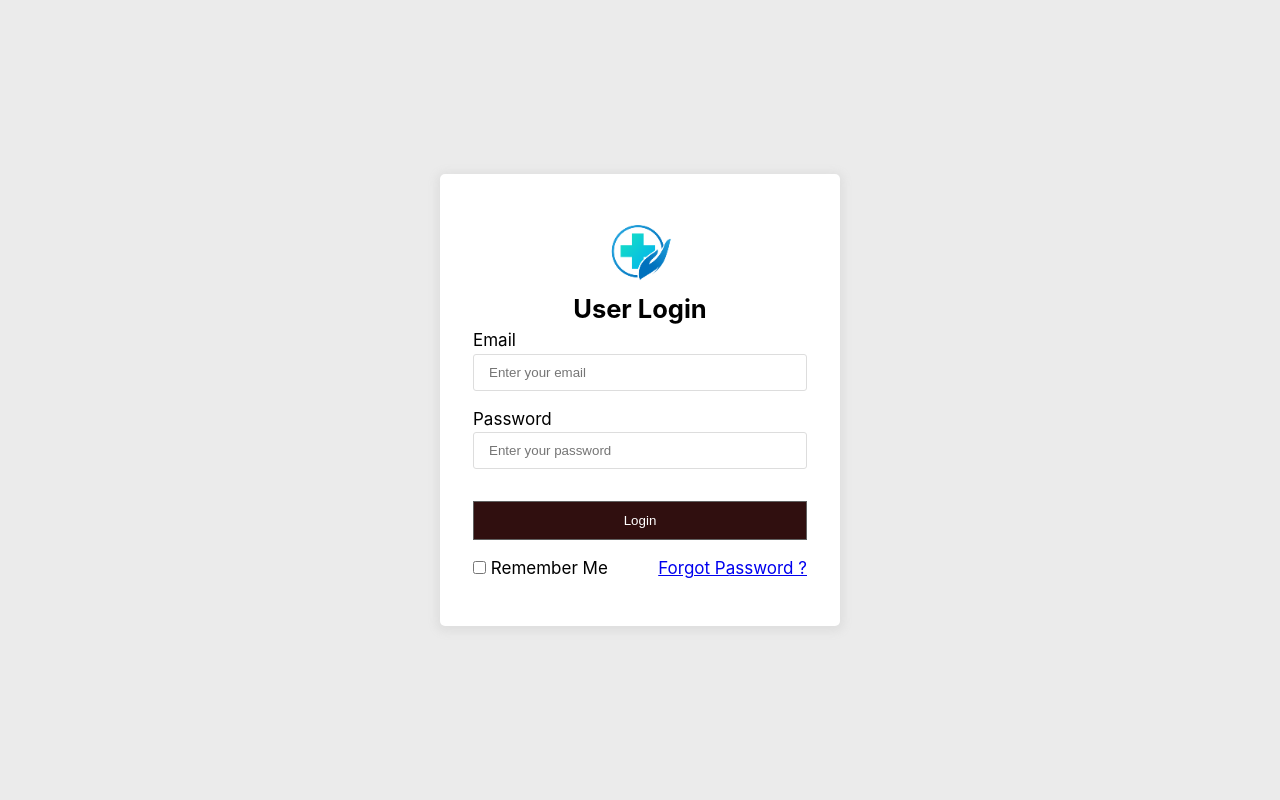
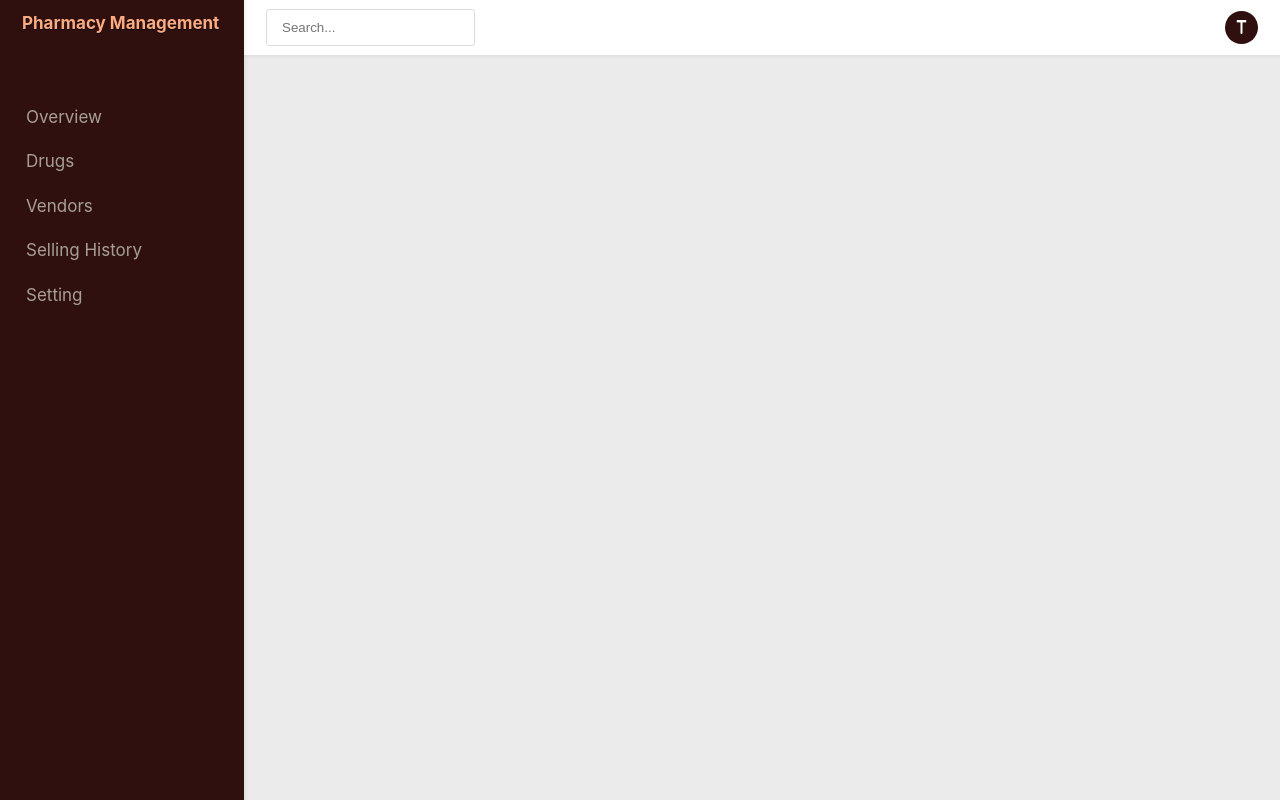
Before and after one commit to ramzanroni/pharmacy-management-vuejs, a Vue app: page /dashboard in a window 1280 px wide. Built offline with nearby package versions, Linux system fonts and the light colour scheme.

Commit message:
login system ,vue router , dashboard

```diff
--- a/package.json
+++ b/package.json
@@ -9,8 +9,10 @@
     "preview": "vite preview"
   },
   "dependencies": {
+    "axios": "^1.6.1",
     "mitt": "^1.0.1",
-    "vue": "^3.3.4"
+    "vue": "^3.3.4",
+    "vue-router": "^4.2.5"
   },
   "devDependencies": {
     "@vitejs/plugin-vue": "^4.2.3",
--- a/src/App.vue
+++ b/src/App.vue
@@ -1,16 +1,14 @@
 <template>
-  <login />
+  <router-view></router-view>
     <TransitionGroup name="list" tag="div" class="toasts">
       <Toast v-for="(toast,i) in toasts" :key="i" :toastType="toast.type" :message="toast.message"></Toast>
   </TransitionGroup>
 </template>
 <script>
-import Login from './components/Login.vue';
 import Toast from './components/Toast.vue';
 export default {
   name: 'App',
   components: {
-    Login,
     Toast
   },
   data(){
--- /dev/null
+++ b/src/components/TheButton.vue
@@ -0,0 +1,84 @@
+<template>
+    <div class="the-button" :class="{ 'the-button--block': block }">
+        <button>
+            <slot></slot>
+        </button>
+        <div class="the-button__loading" v-if="loading">
+            <img src="/img/spinner.gif" alt="">
+        </div>
+    </div>
+</template>
+<script>
+export default {
+    name: 'TheButton',
+    props: {
+        loading: {
+            type: Boolean,
+            default: false
+        },
+        block: {
+            type: Boolean,
+            default: false
+        }
+    }
+}
+</script>
+<style>
+.the-button {
+    position: relative;
+    display: inline-block;
+}
+
+.the-button button {
+    padding: 9px 22px;
+    font-size: 15px;
+    background-color: var(--brand-color);
+    border: 1px solid var(--brand-color);
+    color: #fff;
+    cursor: pointer;
+    box-shadow: 0 2px 2px 1px #afafaf;
+    border-radius: 3px;
+    opacity: 0.9;
+}
+
+.the-button button:hover {
+    opacity: 1;
+    color: #ffdac8;
+    box-shadow: 0 2px 3px 2px #afafaf;
+}
+
+.the-button--block {
+    width: 100%;
+}
+
+.the-button__loading {
+    position: absolute;
+    top: 0;
+    left: 0;
+    right: 0;
+    bottom: 0;
+    z-index: 9;
+    display: flex;
+    justify-content: center;
+    align-items: center;
+    background-color: rgb(48, 15, 15);
+}
+
+.the-button button {
+    width: 100%;
+}
+
+.the-button__loading img {
+    width: 25px;
+}
+
+.the-button--gray button {
+    background-color: #707070;
+    border-color: #707070;
+}
+
+.the-button--gray button:hover {
+    background-color: #4d4d4d;
+    border-color: #4d4d4d;
+}
+</style>
--- /dev/null
+++ b/src/components/TheHeader.vue
@@ -0,0 +1,143 @@
+<template>
+
+<div class="the-header">
+    <div>
+        <input type="text" class="the-header__search" placeholder="Search...">
+    </div>
+    <div class="avatar-wrapper">
+        <div class="avatar">
+            T
+        </div>
+    </div>
+</div>
+</template>
+
+<script>
+export default{
+    name:'TheHeader'
+}
+</script>
+<style>
+.the-header {
+  padding: 9px 22px;
+  display: flex;
+  justify-content: space-between;
+  align-items: center;
+  flex: 1;
+}
+
+.the-header__search {
+  width: 555px;
+}
+
+.the-header a {
+  color: rgb(233, 168, 27);
+}
+
+.avatar-wrapper {
+  position: relative;
+}
+
+.avatar {
+  width: 33px;
+  height: 33px;
+  background-color: var(--brand-color);
+  border-radius: 33px;
+  display: flex;
+  justify-content: center;
+  align-items: center;
+  color: #fff;
+  cursor: pointer;
+}
+
+.avatar__overflow {
+  position: absolute;
+  right: -8px;
+  top: 50px;
+  width: 186px;
+  background: #fff;
+  box-shadow: 0px 8px 6px 4px rgb(0 0 0 / 20%);
+  min-height: 111px;
+  z-index: 9999;
+  border-radius: 0 0 3px 3px;
+}
+
+.avatar__overflow a {
+  text-decoration: none;
+}
+
+.avatar__overflow-title {
+  padding: 3px 9px;
+  background-color: #ffecec;
+  text-align: center;
+}
+
+.avatar__overflow-link {
+  width: 100%;
+  cursor: pointer;
+  padding: 5px 15px;
+  font-size: 16px;
+  color: #000;
+}
+
+.avatar__overflow-link:hover {
+  background-color: rgb(241, 241, 241);
+}
+
+.search-results {
+  background-color: #fff;
+  position: absolute;
+  left: 0;
+  top: 46px;
+  min-height: 111px;
+  max-height: 366px;
+  box-shadow: 0 16px 11px 5px rgb(0 0 0 / 20%);
+  width: 555px;
+  border-radius: 0 0 5px 5px;
+  overflow-y: auto;
+}
+
+.search-results table tr:nth-child(odd) {
+  background-color: rgb(250, 250, 250);
+}
+
+.search-results table tr:nth-child(odd):hover {
+  background-color: rgb(215, 248, 208);
+}
+
+.search-results table tr {
+  cursor: pointer;
+}
+
+/* width */
+::-webkit-scrollbar {
+  width: 5px;
+}
+
+/* Track */
+::-webkit-scrollbar-track {
+  background: #f1f1f1;
+}
+
+/* Handle */
+::-webkit-scrollbar-thumb {
+  background: rgb(196, 196, 196);
+}
+
+/* Handle on hover */
+::-webkit-scrollbar-thumb:hover {
+  background: rgb(143, 143, 143);
+}
+
+table.drug-details th {
+  background: none;
+}
+
+table.drug-details tr {
+  background: none;
+}
+
+.p-relative {
+  position: relative;
+}
+</style>
--- /dev/null
+++ b/src/components/TheSidebar.vue
@@ -0,0 +1,68 @@
+<template>
+    <div class="sidebar">
+        <div class="sidebar__top">
+          <h5 class="brand">Pharmacy Management</h5>
+        </div>
+        <div class="sidebar__bottom">
+          <div class="sidebar__nav pt-5">
+            <a href="/dashboard/overview">Overview</a>
+            <a href="/dashboard/drugs">Drugs</a>
+            <a href="/dashboard/vendors">Vendors</a>
+            <a href="/dashboard/selling-history">
+              Selling History
+            </a>
+            <a href="/dashboard/settings">Setting</a>
+          </div>
+        </div>
+      </div>
+</template>
+<script>
+export default{
+    name:"TheSidebar",
+}
+</script>
+
+<style>
+.sidebar {
+  flex: 1;
+  display: flex;
+  flex-direction: column;
+  background-color: var(--brand-color);
+  color: #f0faf5;
+}
+
+.sidebar__top {
+  padding: 11px 22px;
+  color: #c39f9f;
+  text-shadow: 0 1px 0 #040404;
+}
+
+.sidebar__bottom {
+  flex: 1;
+  overflow-y: auto;
+}
+
+.sidebar__nav a,
+.sidebar__nav a:visited {
+  display: block;
+  padding: 9px 22px;
+  text-decoration: none;
+  border-bottom: 1px solid var(--brand-color);
+  color: #a7a097;
+  border-left: 4px solid var(--brand-color);
+  text-shadow: none;
+}
+
+.sidebar__nav a:hover,
+.sidebar__nav a.a-active {
+  font-weight: bold;
+  background-color: rgba(255, 255, 255, 0.09);
+  border-left: 4px solid #ff5602;
+  color: #cfcfcf;
+}
+
+.brand {
+  color: #ffab81;
+  font-size: 17px;
+}
+</style>
--- a/src/main.js
+++ b/src/main.js
@@ -3,10 +3,11 @@ import "./assets/css/ayoflex.css";
 import "./assets/css/example.css";
 import App from './App.vue'
 import mitt from 'mitt'
+import router from './router';
 
 let eventBus = mitt();
 
 const app=createApp(App);
 app.config.globalProperties.$eventBus=eventBus;
-
+app.use(router);
 app.mount('#app');
--- /dev/null
+++ b/src/views/Dashboard.vue
@@ -0,0 +1,115 @@
+<template>
+    <div class="dashboard">
+        <div class="dashboard__left">
+             <TheSidebarVue></TheSidebarVue>
+        </div>
+        <div class="dashboard__right">
+            <div class="dashboard__top">
+                <TheHeader></TheHeader>
+            </div>
+            <div class="dashboard__main">
+
+            </div>
+        </div>
+    </div>
+</template>
+<script>
+import TheSidebarVue from '../components/TheSidebar.vue';
+import TheHeader from '../components/TheHeader.vue';
+export default{
+    name:"Dashboard",
+    components:{
+        TheSidebarVue,
+        TheHeader
+    }
+}
+</script>
+
+<style>
+.dashboard {
+  position: fixed;
+  left: 0;
+  right: 0;
+  top: 0;
+  bottom: 0;
+  display: flex;
+}
+
+.dashboard__left {
+  width: 244px;
+  box-shadow: 0 0 3px 2px rgb(0 0 0 / 5%);
+  z-index: 3;
+  display: flex;
+  background-color: #fff;
+}
+
+.dashboard__right {
+  flex: 1;
+  width: 222px;
+  display: flex;
+  flex-direction: column;
+  z-index: 2;
+}
+
+.dashboard__top {
+  box-shadow: 0 0 3px 2px rgb(0 0 0 / 5%);
+  height: 55px;
+  z-index: 2;
+  display: flex;
+}
+
+.dashboard__main {
+  flex: 1;
+  padding: 22px 33px;
+  background-color: rgb(235, 235, 235);
+  overflow-y: auto;
+}
+
+.dashboard__cart {
+  position: fixed;
+  top: 0;
+  bottom: 0;
+  right: -444px;
+  width: 444px;
+  box-shadow: 0 0 42px 14px rgb(0 0 0 / 22%);
+  z-index: 999999;
+  background-color: rgb(255 255 255);
+  display: flex;
+  transition: all 0.25s;
+}
+
+.dashboard__cart--opened {
+  right: 0;
+}
+
+.the-cart-container {
+  position: relative;
+  flex: 1;
+  display: flex;
+}
+
+.cart-arrow {
+  width: 44px;
+  height: 55px;
+  background-color: #fff; /* var(--brand-color);*/
+  color: #fff;
+  position: absolute;
+  top: 44%;
+  left: -44px;
+  border-radius: 6px 0 0 6px;
+  cursor: pointer;
+  display: flex;
+  justify-content: center;
+  align-items: center;
+}
+
+.cart-arrow img {
+  transition: all 0.25s;
+  width: 22px;
+  transform: rotate(180deg);
+}
+
+.dashboard__cart--opened .cart-arrow img {
+  transform: rotate(0deg);
+}
+</style>
--- a/src/components/Login.vue
+++ b/src/views/Login.vue
@@ -6,11 +6,12 @@
                 <h2>User Login</h2>
             </div>
             <form action="#" @submit.prevent="handelSubmit">
-                <label for="" class="block">Email</label>
-                <input type="email" placeholder="Enter your email" v-model="formData.email" ref="email" required>
+                <label for="" class="block">Username</label>
+                <input type="text" placeholder="Enter your username" v-model="formData.username" ref="username" required>
                 <label class="mt-3 block" for="">Password</label>
-                <input type="password" placeholder="Enter your password" v-model="formData.password" required ref="password">
-                <button type="submit" class="block mt-4 button-login">Login</button>
+                <input type="password" placeholder="Enter your password" v-model="formData.password" required
+                    ref="password">
+                <TheButton :block="true" :loading="logging" class="mt-3">Login</TheButton>
                 <div class="d-flex jc-between mt-3">
                     <div>
                         <label>
@@ -27,36 +28,59 @@
     </div>
 </template>
 <script>
-
+import axios from 'axios';
+import TheButton from '../components/TheButton.vue';
 export default {
     name: "Login",
+    components: {
+        TheButton
+    },
     data() {
         return {
-            formData:{
-                email:'',
-                password:''
-            }
+            formData: {
+                username: '',
+                password: ''
+            },
+            logging: false,
         }
     }
     ,
     methods: {
         handelSubmit() {
-            if(!this.formData.email){
-                this.$eventBus.emit("toast",{
-                    type:"Error",
-                    message:"Email cannot be empty.."
+            if (!this.formData.username) {
+                this.$eventBus.emit("toast", {
+                    type: "Error",
+                    message: "Username cannot be empty.."
                 });
                 this.$refs.email.focus();
                 return;
             }
-            if(this.formData.password.length<5){
-                this.$eventBus.emit("toast",{
-                    type:"Error",
-                    message:"Password must be at last 6 digit."
+            if (this.formData.password.length < 5) {
+                this.$eventBus.emit("toast", {
+                    type: "Error",
+                    message: "Password must be at last 6 digit."
                 });
                 this.$refs.password.focus();
                 return;
             }
+            this.logging = true;
+            axios.post("https://api.rimoned.com/api/pharmacy-management/v1/login",
+                this.formData).then((res) => {
+                    this.$eventBus.emit("toast", {
+                        type: "Success",
+                        message: res.data.message
+                    });
+                    localStorage.setItem("accessToken", res.data.accessToken);
+                    this.$router.push('/dashboard');
+                }).catch(err => {
+                    this.$eventBus.emit("toast", {
+                        type: "Error",
+                        message: err.response.data.message
+                    });
+                }).finally(() => {
+                    this.logging = false;
+                })
+
         }
     }
 }
```
Also changed, not shown: src/router/index.js (added, +20 -0 lines), public/img/spinner.gif (added), 1 other file (tests, documents, lock files or other folders).
